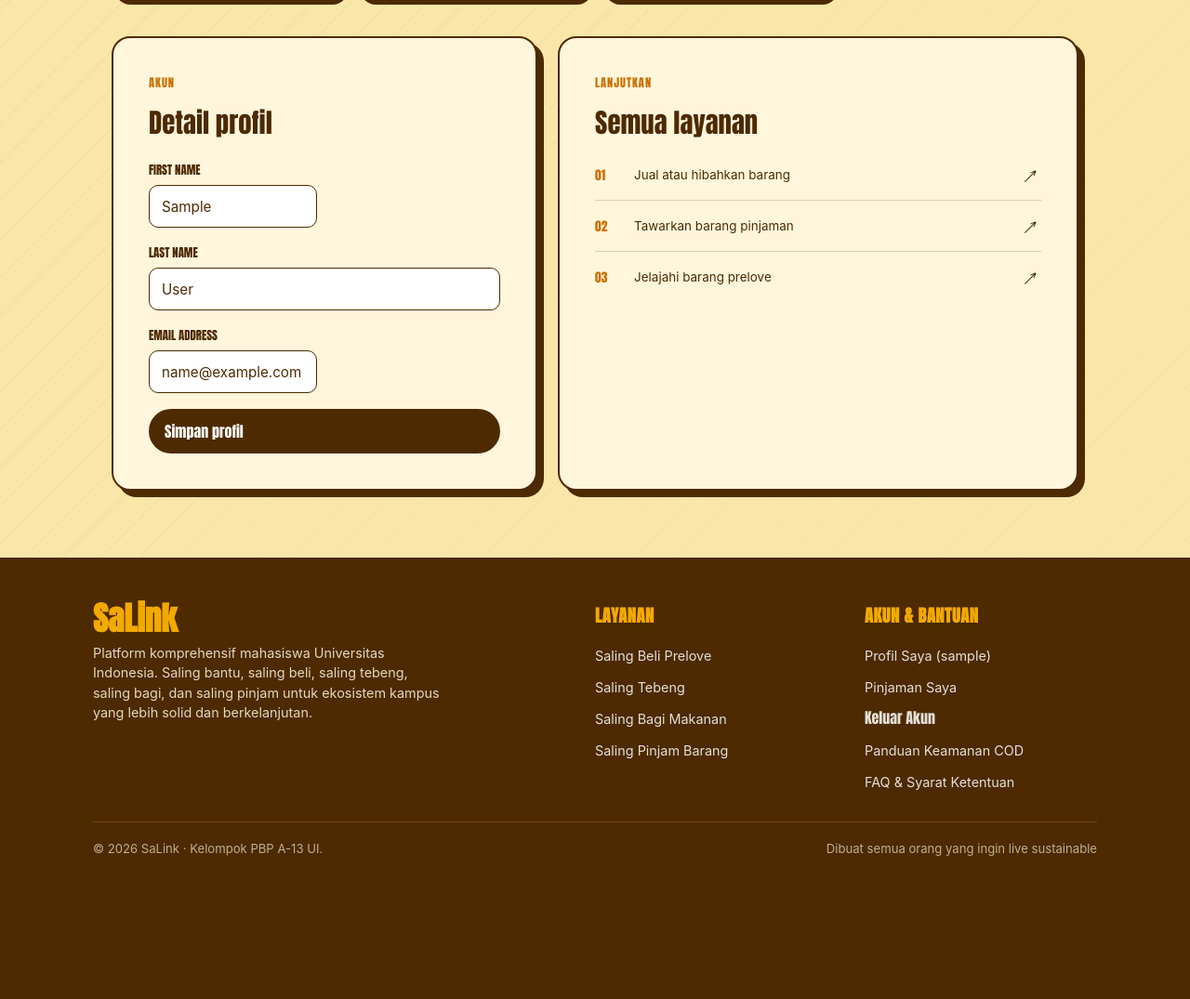
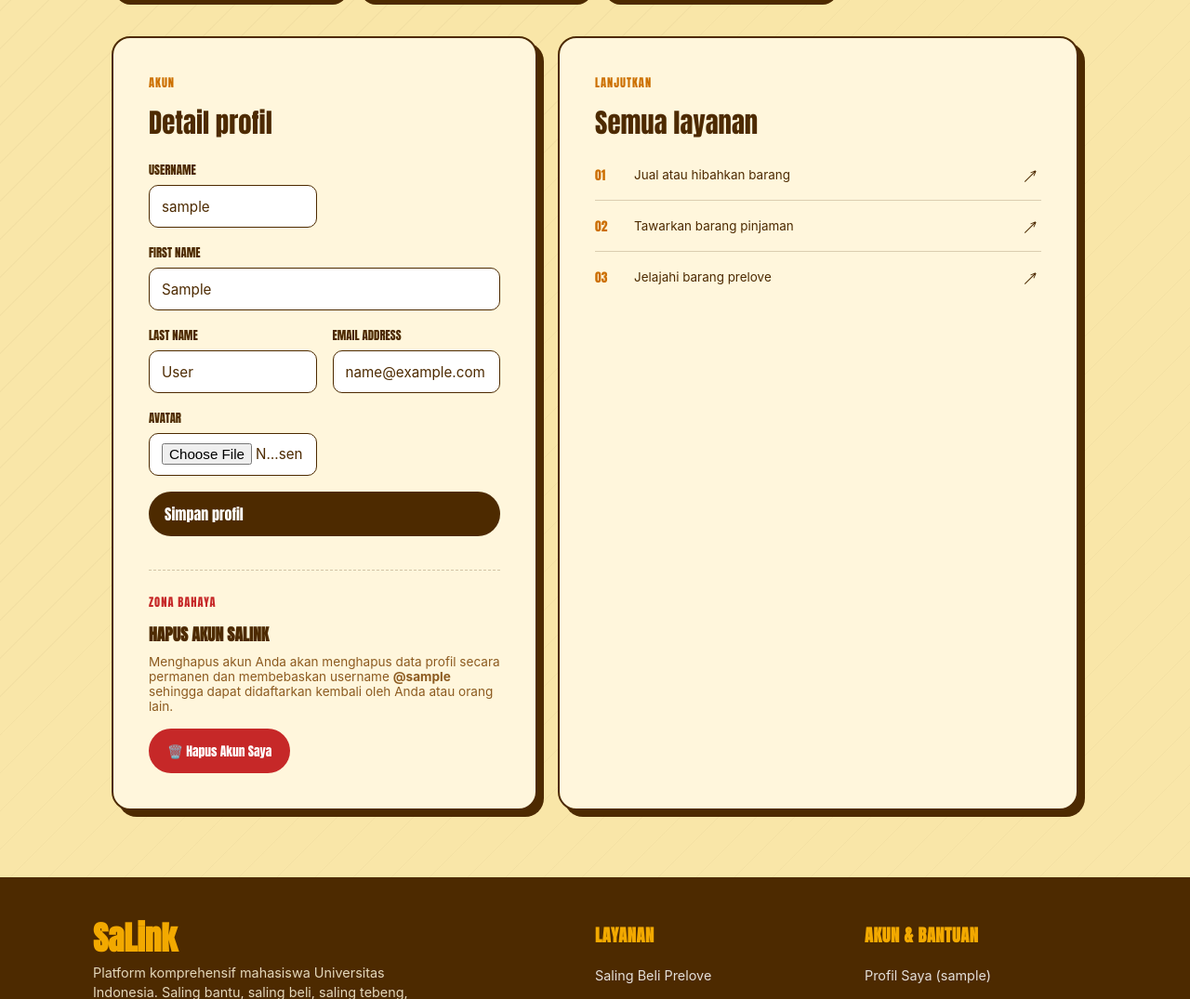
Before and after one commit to PBP-A-13/SaLink, a Django app: page /akun/profile/ in a window 1280 px wide. Shown: the part 603-1678 px from the top of the page at 93% size. Before the commit the page ends 1524 px from the top, so only its background shows below. Run offline with Django 5.2, Linux system fonts and the light colour scheme; the visitor is signed in with stand-in values (Sample User, id 1); data that the repository does not hold is empty; parts of the project's set-up code (start-up, migrations or seed data) failed here and were passed over.

Commit message:
feat(user_page): add CRUD for account

```diff
--- a/templates/user_page/profile.html
+++ b/templates/user_page/profile.html
@@ -20,7 +20,11 @@
     {% endif %}
 
     <section class="profile-banner">
-      <div class="profile-avatar" aria-hidden="true">{{ user.username|first|upper }}</div>
+      {% if user.profile.avatar %}
+        <img src="{{ user.profile.avatar.url }}" alt="{{ user.username }}" class="profile-avatar" style="object-fit: cover; border: 3px solid var(--salink-cream);">
+      {% else %}
+        <div class="profile-avatar" aria-hidden="true">{{ user.username|first|upper }}</div>
+      {% endif %}
       <div class="profile-banner__identity">
         <p class="eyebrow">PROFIL PENGGUNA</p>
         <h1>{% if user.get_full_name %}{{ user.get_full_name }}{% else %}{{ user.username }}{% endif %}</h1>
@@ -50,7 +54,7 @@
       <div class="profile-form-panel">
         <p class="eyebrow">AKUN</p>
         <h2>Detail profil</h2>
-        <form method="post" class="account-form profile-form">
+        <form method="post" enctype="multipart/form-data" class="account-form profile-form">
           {% csrf_token %}
           {% for field in form %}
             <div class="field">
@@ -61,6 +65,21 @@
           {% endfor %}
           <button class="action-button" type="submit">Simpan profil</button>
         </form>
+
+        <!-- Zona Bahaya: Hapus Akun -->
+        <div style="margin-top: 36px; padding-top: 24px; border-top: 1.5px dashed rgba(77, 42, 0, 0.25);">
+          <p class="eyebrow" style="color: #c62828;">ZONA BAHAYA</p>
+          <h3 style="font-size: 1.1rem; margin: 4px 0 8px; text-transform: uppercase;">Hapus Akun SaLink</h3>
+          <p style="font-size: 0.85rem; font-family: var(--font-body); color: var(--salink-muted); margin: 0 0 16px;">
+            Menghapus akun Anda akan menghapus data profil secara permanen dan membebaskan username <strong>@{{ user.username }}</strong> sehingga dapat didaftarkan kembali oleh Anda atau orang lain.
+          </p>
+          <form method="post" action="{% url 'user_page:delete_account' %}" onsubmit="return confirm('PERINGATAN: Apakah Anda yakin ingin menghapus akun Anda secara permanen? Semua data profil akan dihapus dan Anda akan logout.');">
+            {% csrf_token %}
+            <button type="submit" class="action-button" style="background: #c62828; color: #fff; width: auto; padding: 10px 20px; font-size: 0.85rem;">
+              🗑️ Hapus Akun Saya
+            </button>
+          </form>
+        </div>
       </div>
       <aside class="module-panel">
         <p class="eyebrow">LANJUTKAN</p>
--- a/user_page/forms.py
+++ b/user_page/forms.py
@@ -1,6 +1,8 @@
 from django.contrib.auth.forms import AuthenticationForm, UserCreationForm
 from django.contrib.auth.models import User
+from django.core.exceptions import ValidationError
 from django import forms
+from .models import UserProfile
 
 
 class SaLinkAuthenticationForm(AuthenticationForm):
@@ -41,11 +43,40 @@ class SignUpForm(UserCreationForm):
 
 
 class ProfileForm(forms.ModelForm):
+    avatar = forms.ImageField(required=False, widget=forms.FileInput(attrs={'class': 'field__input', 'accept': 'image/*'}))
+
     class Meta:
         model = User
-        fields = ('first_name', 'last_name', 'email')
+        fields = ('username', 'first_name', 'last_name', 'email')
         widgets = {
+            'username': forms.TextInput(attrs={'class': 'field__input'}),
             'first_name': forms.TextInput(attrs={'class': 'field__input'}),
             'last_name': forms.TextInput(attrs={'class': 'field__input'}),
             'email': forms.EmailInput(attrs={'class': 'field__input'}),
         }
+
+    def __init__(self, *args, **kwargs):
+        super().__init__(*args, **kwargs)
+        if self.instance and hasattr(self.instance, 'profile') and self.instance.profile.avatar:
+            self.fields['avatar'].initial = self.instance.profile.avatar
+
+    def clean_username(self):
+        username = self.cleaned_data.get('username')
+        if not username:
+            raise ValidationError('Username tidak boleh kosong.')
+
+        # Pastikan username unik kecuali untuk user itu sendiri
+        exists = User.objects.filter(username__iexact=username).exclude(pk=self.instance.pk).exists()
+        if exists:
+            raise ValidationError('Username ini sudah dipakai oleh pengguna lain. Silakan pilih username yang berbeda.')
+        return username
+
+    def save(self, commit=True):
+        user = super().save(commit=commit)
+        avatar = self.cleaned_data.get('avatar')
+        if commit:
+            profile, _ = UserProfile.objects.get_or_create(user=user)
+            if avatar:
+                profile.avatar = avatar
+                profile.save()
+        return user
--- /dev/null
+++ b/user_page/models.py
@@ -0,0 +1,23 @@
+from django.db import models
+from django.contrib.auth.models import User
+from django.db.models.signals import post_save
+from django.dispatch import receiver
+
+
+class UserProfile(models.Model):
+    user = models.OneToOneField(User, on_delete=models.CASCADE, related_name='profile')
+    avatar = models.ImageField(upload_to='avatars/', blank=True, null=True)
+
+    def __str__(self):
+        return f"Profile of {self.user.username}"
+
+
+@receiver(post_save, sender=User)
+def create_or_save_user_profile(sender, instance, created, **kwargs):
+    if created:
+        UserProfile.objects.create(user=instance)
+    else:
+        if hasattr(instance, 'profile'):
+            instance.profile.save()
+        else:
+            UserProfile.objects.create(user=instance)
--- a/user_page/urls.py
+++ b/user_page/urls.py
@@ -10,4 +10,5 @@ urlpatterns = [
     path('register/', views.register, name='register'),
     path('logout/', LogoutView.as_view(), name='logout'),
     path('profile/', views.profile, name='profile'),
+    path('delete-account/', views.delete_account, name='delete_account'),
 ]
--- a/user_page/views.py
+++ b/user_page/views.py
@@ -1,7 +1,8 @@
 from django.contrib import messages
-from django.contrib.auth import login
+from django.contrib.auth import login, logout
 from django.contrib.auth.views import LoginView
 from django.contrib.auth.decorators import login_required
+from django.views.decorators.http import require_POST
 from django.shortcuts import redirect, render
 from django.urls import reverse
 from django.utils.http import url_has_allowed_host_and_scheme
@@ -67,11 +68,14 @@ def register(request):
 
 @login_required
 def profile(request):
-    form = ProfileForm(request.POST or None, instance=request.user)
-    if request.method == 'POST' and form.is_valid():
-        form.save()
-        messages.success(request, 'Profil berhasil diperbarui.')
-        return redirect('user_page:profile')
+    if request.method == 'POST':
+        form = ProfileForm(request.POST, request.FILES, instance=request.user)
+        if form.is_valid():
+            form.save()
+            messages.success(request, 'Profil berhasil diperbarui.')
+            return redirect('user_page:profile')
+    else:
+        form = ProfileForm(instance=request.user)
 
     user = request.user
     stats = [
@@ -101,3 +105,14 @@ def profile(request):
         'form': form,
         'stats': stats,
     })
+
+
+@login_required
+@require_POST
+def delete_account(request):
+    user = request.user
+    username = user.username
+    logout(request)
+    user.delete()
+    messages.success(request, f'Akun @{username} telah berhasil dihapus. Username sekarang tersedia kembali untuk digunakan.')
+    return redirect('user_page:login')
```
Also changed, not shown: user_page/migrations/0001_initial.py (added), user_page/migrations/__init__.py (added).
